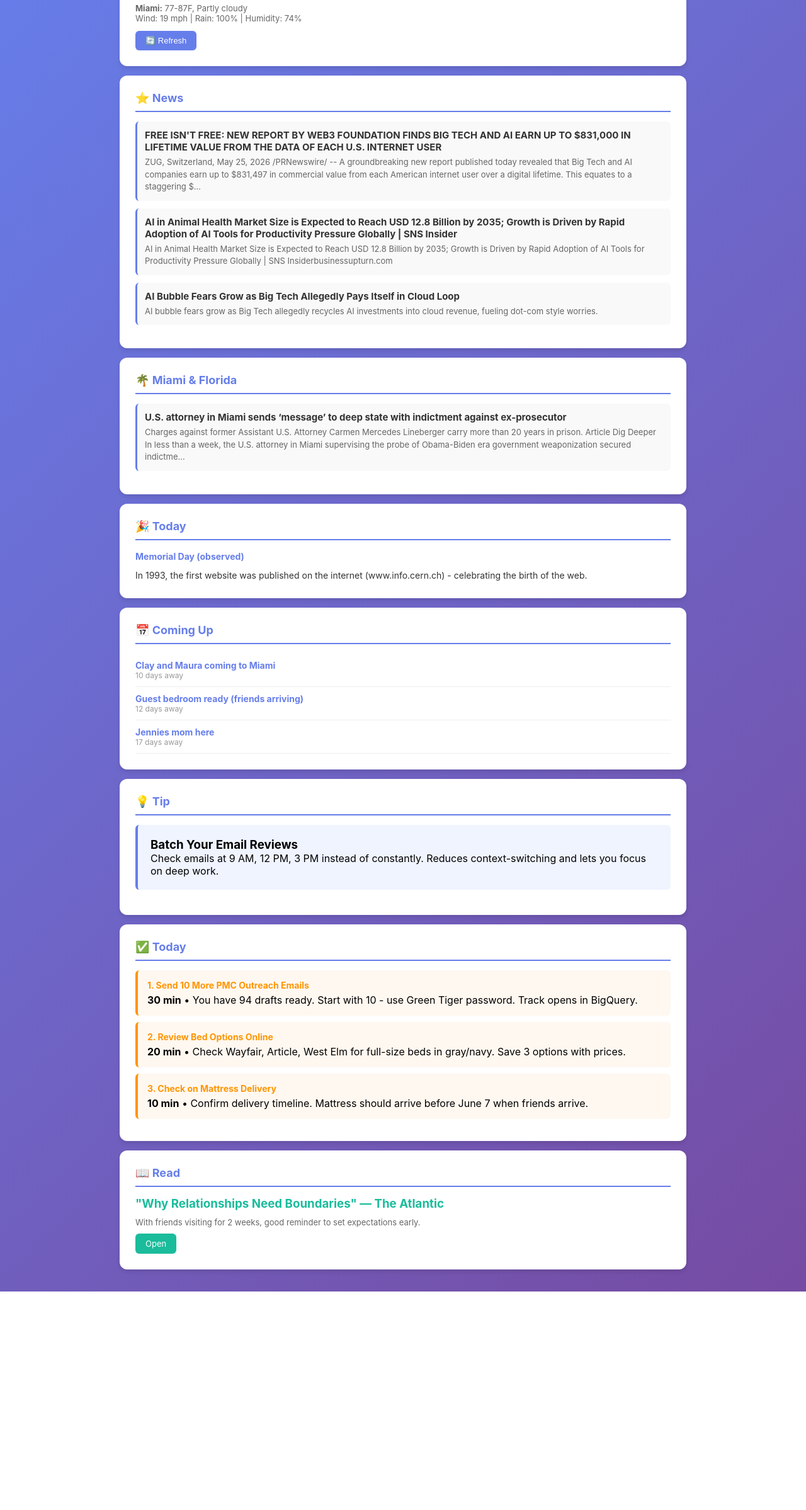
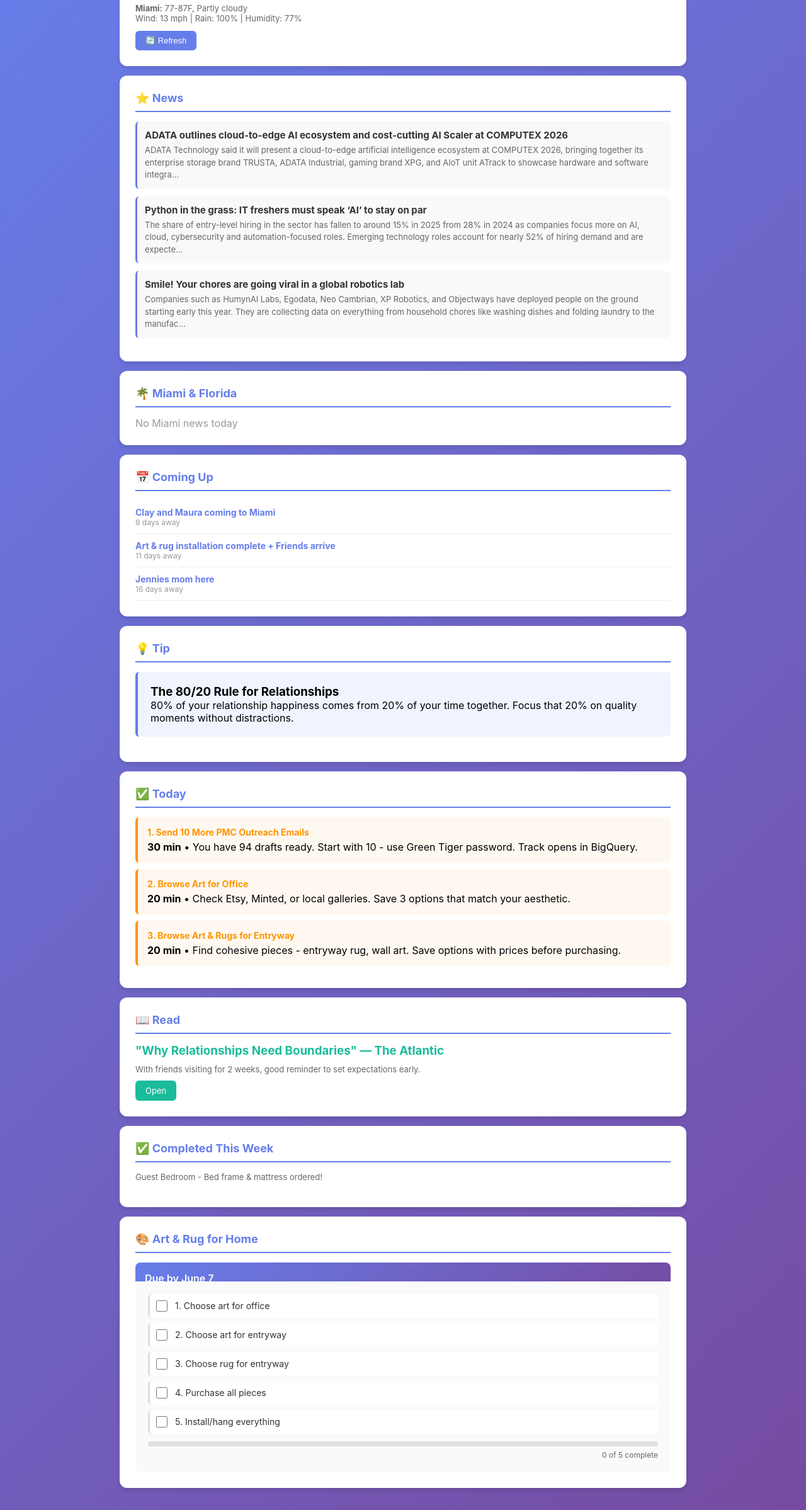
Before and after one commit to consultusai/diem, a website: page index.html in a window 1280 px wide. Shown: the part 102-2500 px from the top of the page at 63% size. Before the commit the page ends 2153 px from the top, so only its background shows below. Drawn offline with Linux system fonts and the light colour scheme; files whose address does not match are found by name.

Commit message:
Update goals: mark guest bedroom complete, add art & rug shopping goal

```diff
--- a/data.json
+++ b/data.json
@@ -1,33 +1,27 @@
 {
-  "date": "May 26, 2026",
-  "dayOfWeek": "Tuesday",
+  "date": "May 27, 2026",
+  "dayOfWeek": "Wednesday",
   "usNews": [
     {
-      "title": "FREE ISN'T FREE: NEW REPORT BY WEB3 FOUNDATION FINDS BIG TECH AND AI EARN UP TO $831,000 IN LIFETIME VALUE FROM THE DATA OF EACH U.S. INTERNET USER",
-      "description": "ZUG, Switzerland, May 25, 2026 /PRNewswire/ -- A groundbreaking new report published today revealed that Big Tech and AI companies earn up to $831,497 in commercial value from each American internet user over a digital lifetime. This equates to a staggering $…",
-      "url": "https://www.prnewswire.com/news-releases/free-isnt-free-new-report-by-web3-foundation-finds-big-tech-and-ai-earn-up-to-831-000-in-lifetime-value-from-the-data-of-each-us-internet-user-302781133.html"
+      "title": "ADATA outlines cloud-to-edge AI ecosystem and cost-cutting AI Scaler at COMPUTEX 2026",
+      "description": "ADATA Technology said it will present a cloud-to-edge artificial intelligence ecosystem at COMPUTEX 2026, bringing together its enterprise storage brand TRUSTA, ADATA Industrial, gaming brand XPG, and AIoT unit ATrack to showcase hardware and software integra…",
+      "url": "https://www.digitimes.com/news/a20260526PD203/2026-adata-brand-data-intel-nvidia.html"
     },
     {
-      "title": "AI in Animal Health Market Size is Expected to Reach USD 12.8 Billion by 2035; Growth is Driven by Rapid Adoption of AI Tools for Productivity Pressure Globally | SNS Insider",
-      "description": "AI in Animal Health Market Size is Expected to Reach USD 12.8 Billion by 2035; Growth is Driven by Rapid Adoption of AI Tools for Productivity Pressure Globally | SNS Insiderbusinessupturn.com",
-      "url": "https://www.businessupturn.com/brand-post/ai-in-animal-health-market-size-is-expected-to-reach-usd-12-8-billion-by-2035-growth-is-driven-by-rapid-adoption-of-ai-tools-for-productivity-pressure-globally-sns-insider/"
+      "title": "Python in the grass: IT freshers must speak ‘AI’ to stay on par",
+      "description": "The share of entry-level hiring in the sector has fallen to around 15% in 2025 from 28% in 2024 as companies focus more on AI, cloud, cybersecurity and automation-focused roles. Emerging technology roles account for nearly 52% of hiring demand and are expecte…",
+      "url": "https://economictimes.indiatimes.com/tech/artificial-intelligence/python-in-the-grass-it-freshers-must-speak-ai-to-stay-on-par/articleshow/131314611.cms"
     },
     {
-      "title": "AI Bubble Fears Grow as Big Tech Allegedly Pays Itself in Cloud Loop",
-      "description": "AI bubble fears grow as Big Tech allegedly recycles AI investments into cloud revenue, fueling dot-com style worries.",
-      "url": "https://beincrypto.com/ai-boom-fake-revenue-bubble/"
+      "title": "Smile! Your chores are going viral in a global robotics lab",
+      "description": "Companies such as HumynAI Labs, Egodata, Neo Cambrian, XP Robotics, and Objectways have deployed people on the ground starting early this year. They are collecting data on everything from household chores like washing dishes and folding laundry to the manufac…",
+      "url": "https://economictimes.indiatimes.com/tech/startups/smile-your-chores-are-going-viral-in-a-global-robotics-lab/articleshow/131315474.cms"
     }
   ],
-  "miamiNews": [
-    {
-      "title": "U.S. attorney in Miami sends ‘message’ to deep state with indictment against ex-prosecutor",
-      "description": "Charges against former Assistant U.S. Attorney Carmen Mercedes Lineberger carry more than 20 years in prison. Article Dig Deeper In less than a week, the U.S. attorney in Miami supervising the probe of Obama-Biden era government weaponization secured indictme…",
-      "url": "https://freerepublic.com/focus/f-news/4380866/posts"
-    }
-  ],
+  "miamiNews": [],
   "tip": {
-    "title": "Batch Your Email Reviews",
-    "content": "Check emails at 9 AM, 12 PM, 3 PM instead of constantly. Reduces context-switching and lets you focus on deep work."
+    "title": "The 80/20 Rule for Relationships",
+    "content": "80% of your relationship happiness comes from 20% of your time together. Focus that 20% on quality moments without distractions."
   },
   "actions": [
     {
@@ -36,14 +30,14 @@
       "description": "You have 94 drafts ready. Start with 10 - use Green Tiger password. Track opens in BigQuery."
     },
     {
-      "action": "Review Bed Options Online",
+      "action": "Browse Art for Office",
       "time": "20 min",
-      "description": "Check Wayfair, Article, West Elm for full-size beds in gray/navy. Save 3 options with prices."
+      "description": "Check Etsy, Minted, or local galleries. Save 3 options that match your aesthetic."
     },
     {
-      "action": "Check on Mattress Delivery",
-      "time": "10 min",
-      "description": "Confirm delivery timeline. Mattress should arrive before June 7 when friends arrive."
+      "action": "Browse Art & Rugs for Entryway",
+      "time": "20 min",
+      "description": "Find cohesive pieces - entryway rug, wall art. Save options with prices before purchasing."
     }
   ],
   "article": {
@@ -55,30 +49,27 @@
   "weather": {
     "temp_range": "77-87",
     "condition": "Partly cloudy",
-    "wind": "19 mph",
-    "humidity": "74%",
+    "wind": "13 mph",
+    "humidity": "77%",
     "chance_rain": "100%"
   },
-  "celebration": {
-    "holiday": "Memorial Day (observed)",
-    "event": "In 1993, the first website was published on the internet (www.info.cern.ch) - celebrating the birth of the web."
-  },
+  "celebration": null,
   "upcoming": [
     {
       "date": "2026-06-05",
       "event": "Clay and Maura coming to Miami",
-      "daysUntil": 10
+      "daysUntil": 9
     },
     {
       "date": "2026-06-07",
-      "event": "Guest bedroom ready (friends arriving)",
-      "daysUntil": 12
+      "event": "Art & rug installation complete + Friends arrive",
+      "daysUntil": 11
     },
     {
       "date": "2026-06-12",
       "event": "Jennies mom here",
-      "daysUntil": 17
+      "daysUntil": 16
     }
   ],
-  "generatedAt": "2026-05-26T13:35:07.104Z"
+  "generatedAt": "2026-05-27T01:24:57.002Z"
 }
--- a/index.html
+++ b/index.html
@@ -25,6 +25,14 @@ body{font-family:-apple-system,BlinkMacSystemFont,'Segoe UI',Roboto,sans-serif;b
 .upcoming{padding:10px 0;border-bottom:1px solid #eee;font-size:14px}
 .upcoming strong{color:#667eea}
 .upcoming .days{font-size:12px;color:#999}
+.task{display:flex;padding:10px;margin-bottom:8px;background:white;border-radius:6px;border-left:3px solid #ddd}
+.task.completed{border-left-color:#2ecc71;opacity:0.7}
+.task input{width:18px;height:18px;margin-right:12px;cursor:pointer}
+.task label{flex:1;color:#333;font-size:14px;cursor:pointer}
+.task.completed label{text-decoration:line-through;color:#999}
+.progress-bar{width:100%;height:8px;background:#e0e0e0;border-radius:4px;overflow:hidden;margin-top:12px}
+.progress-fill{height:100%;background:linear-gradient(90deg,#667eea 0%,#764ba2 100%);width:0%}
+.progress-text{font-size:12px;color:#666;margin-top:6px;text-align:right}
 #refresh-btn{margin-top:12px;padding:8px 16px;background:#667eea;color:#fff;border:none;border-radius:6px;cursor:pointer;font-size:13px}
 #refresh-btn:hover{background:#764ba2}
 #celeb-text{line-height:1.6;font-size:14px;color:#333}
@@ -79,6 +87,25 @@ body{font-family:-apple-system,BlinkMacSystemFont,'Segoe UI',Roboto,sans-serif;b
 <p id="art-why" style="margin-bottom:10px;font-size:13px;color:#666"></p>
 <a id="art-link" target="_blank" style="display:inline-block;background:#1abc9c;color:#fff;padding:8px 16px;border-radius:6px;text-decoration:none;font-size:13px">Open</a>
 </div>
+
+<div class="section">
+<h2>✅ Completed This Week</h2>
+<p style="font-size:13px;color:#666;margin-bottom:15px">Guest Bedroom - Bed frame & mattress ordered!</p>
+</div>
+
+<div class="section">
+<h2>🎨 Art & Rug for Home</h2>
+<div style="background: linear-gradient(135deg, #667eea 0%, #764ba2 100%); color: white; padding: 15px; border-radius: 8px 8px 0 0; font-weight: 600; margin-bottom: -20px;">Due by June 7</div>
+<div style="background: #fafafa; padding: 20px; border-radius: 0 0 8px 8px; margin-top: 0;">
+<div class="task"><input type="checkbox" id="t1"><label for="t1">1. Choose art for office</label></div>
+<div class="task"><input type="checkbox" id="t2"><label for="t2">2. Choose art for entryway</label></div>
+<div class="task"><input type="checkbox" id="t3"><label for="t3">3. Choose rug for entryway</label></div>
+<div class="task"><input type="checkbox" id="t4"><label for="t4">4. Purchase all pieces</label></div>
+<div class="task"><input type="checkbox" id="t5"><label for="t5">5. Install/hang everything</label></div>
+<div class="progress-bar"><div class="progress-fill"></div></div>
+<div class="progress-text">0 of 5 complete</div>
+</div>
+</div>
 </div>
 
 <script>
@@ -92,17 +119,14 @@ function render(d) {
       'Wind: ' + w.wind + ' | Rain: ' + w.chance_rain + ' | Humidity: ' + w.humidity;
   }
 
-  // News with clickable links
   document.getElementById('news').innerHTML = (d.usNews || [])
     .map(n => '<a href="' + n.url + '" target="_blank" class="news-link"><h3>' + n.title + '</h3><p>' + n.description + '</p></a>')
     .join('');
 
-  // Miami news with clickable links
   document.getElementById('miami').innerHTML = (d.miamiNews || [])
     .map(n => '<a href="' + n.url + '" target="_blank" class="news-link"><h3>' + n.title + '</h3><p>' + n.description + '</p></a>')
     .join('') || '<p style="color:#999">No Miami news today</p>';
 
-  // Celebration with optional historical event
   if (d.celebration) {
     document.getElementById('celeb-sec').style.display = 'block';
     let celebText = '';
@@ -142,13 +166,33 @@ function load() {
 
   fetch(url, { cache: 'no-store' })
     .then(r => r.json())
-    .then(d => {
-      render(d);
-    })
+    .then(d => render(d))
     .catch(e => {
       console.error('Error:', e);
       document.getElementById('news').textContent = 'Error: ' + e.message;
     });
+}
+
+setTimeout(() => {
+  ['t1','t2','t3','t4','t5'].forEach((id, i) => {
+    const cb = document.getElementById(id);
+    if (localStorage.getItem(id)) cb.checked = true;
+    if (cb.checked) cb.parentElement.classList.add('completed');
+    cb.addEventListener('change', () => {
+      localStorage.setItem(id, cb.checked);
+      cb.parentElement.classList.toggle('completed');
+      updateProgress();
+    });
+  });
+  updateProgress();
+}, 100);
+
+function updateProgress() {
+  const total = 5;
+  const checked = ['t1','t2','t3','t4','t5'].filter(id => document.getElementById(id)?.checked).length;
+  const pct = Math.round(checked / total * 100);
+  document.querySelector('.progress-fill').style.width = pct + '%';
+  document.querySelector('.progress-text').textContent = checked + ' of ' + total + ' complete';
 }
 
 document.getElementById('refresh-btn').addEventListener('click', load);
```
Also changed, not shown: generate-dashboard.js (+7 -8 lines).
